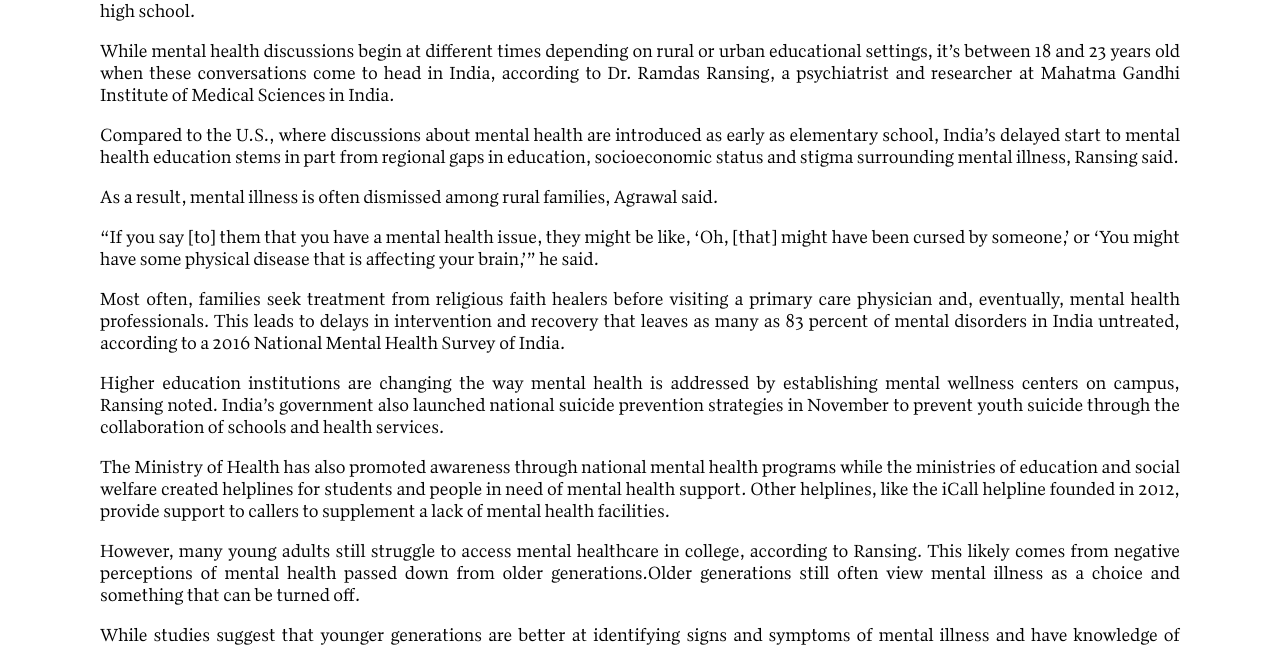
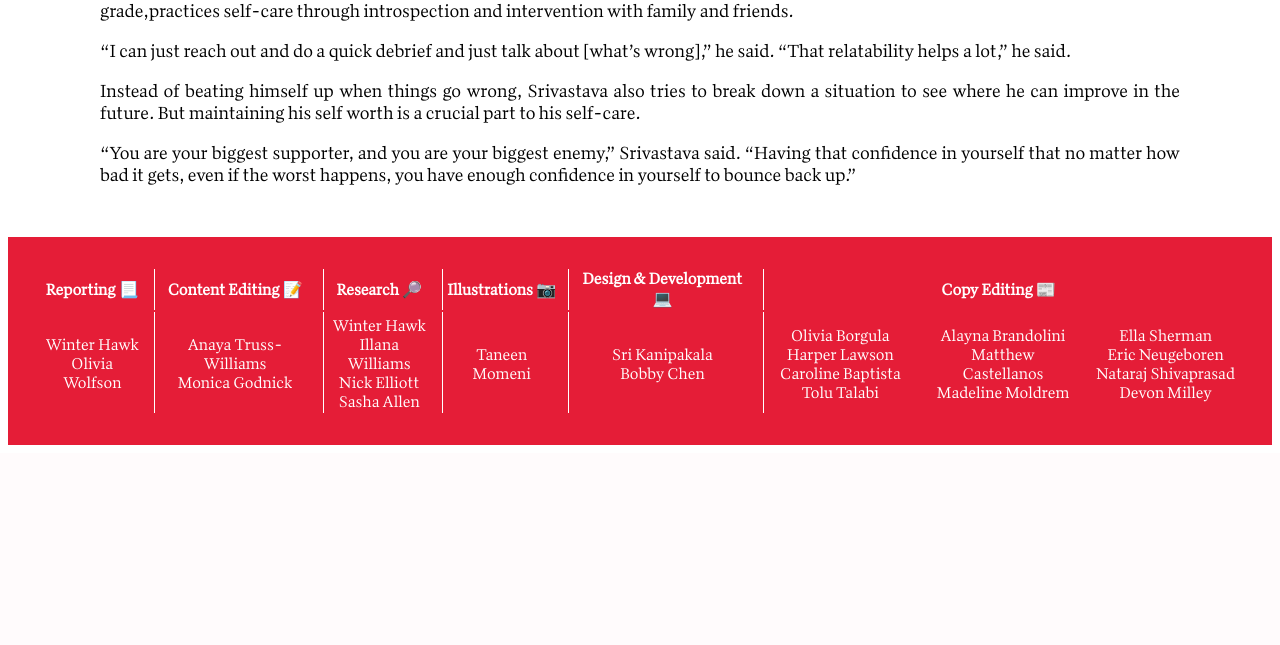
Before and after one commit to skanipakala/InternationalStudentsPage, a Flask app: page /student/1 in a window 1280 px wide. Shown: the part 2040-2685 px from the top of the page. After the commit the page ends 2485 px from the top, so only its background shows below. Run offline with Flask 2, Linux system fonts and the light colour scheme.

Commit message:
UI, audio, footer, header

```diff
--- a/app.py
+++ b/app.py
@@ -42,3 +42,4 @@ def student_detail(id):
 # run the app
 
 app.run(host='0.0.0.0', port=3000)
+# app.run(debug = True, port=3000)
--- a/static/css/student_detail_style.css
+++ b/static/css/student_detail_style.css
@@ -39,9 +39,11 @@ audio {
 }
 
 .image {
+  height: 100px;
   display: flex;
   align-items: center;
   justify-content: center;
+
 }
 
 .article {
@@ -75,10 +77,10 @@ hr {
   padding: 2rem;
 }
 
-/* Add margin to the image */
+/* Add margin to the image
 .img-fluid {
   margin-bottom: 1rem;
-}
+} */
 
 /* Adjust font size for quote */
 p:nth-of-type(1) {
--- a/templates/student_detail.html
+++ b/templates/student_detail.html
@@ -6,28 +6,61 @@
     <link rel="stylesheet" href="/static/css/student_detail_style.css">
 </head>
 
-<header style="background-color: #E51D37; height: 75px; display: flex; align-items: center;">
 
-    <a href="https://dbknews.com/" target="_blank">
-        <img src="https://salaryguide.dbknews.com/1a8465ad87edba93883e5f4f6a380826.png"
-            style="height: 40px; margin-right: 10px; margin-left: 10px;">
+<header style="position: fixed; top: 0; left: 0; right: 0; background-color: #E51D37; height: 75px; display: flex; align-items: center; justify-content: space-between; z-index: 1;">
+    <a href="https://dbknews.com/" target="_blank" style="text-decoration: none; color: black;">
+    <div style="display: flex; flex-direction: row;">
+
+
+            <img src="https://salaryguide.dbknews.com/1a8465ad87edba93883e5f4f6a380826.png"
+                style="height: 40px; margin-right: 10px; margin-left: 10px;">
+
+        <h1 style="color: white; font-size: 24px; margin: 0; padding-top: 5px;">Special Project</h1>
+    </div>
     </a>
 
-    <h1 style="color: white; font-size: 24px; margin: 0; text-align: center;">Special Project
-    </h1>
+
+
+
+
+
+    <button style="color: white; background-color: #333; border: none; padding: 5px 30px; border-radius: 5px;
+    cursor: pointer; font-size: 18px; display: flex; align-items: center;" onclick="window.location.href='/'">
+
+    <img  src="https://cdn-icons-png.flaticon.com/512/5352/5352016.png" alt="Return to Map Icon" style="width: 50px; height: 50px; margin-right: 10px;">
+
+    <span style="white-space: nowrap;">Return to Map</span>
+
+    </button>
+
+    <h5 style="padding-left: 150px;"></h5>
+
 </header>
+
+<div style="height: 50px"></div>
 
 <body>
     <div class="container">
         <div class="header">
             <h1 class="text-center"><strong>{{ student.title }}</strong></h1>
-            <h2 class="text-center">{{ student.subtitle }}</h2>
-            <h3 class="text-center">{{ student.name }}</h3>
+            <h3 class="text-center">{{ student.subtitle }}</h3>
+            <h4 class="text-center">{{ student.name }}</h4>
         </div>
         <div class="row">
-            <div class="image">
-                <img src="{{ url_for('static', filename='img/student_pics/' + student.picture) }}" class="img-fluid" alt="{{ student.name }}">
-            </div>
+
+
+                <div class="image">
+                    <img
+                    height="500px"
+                    style="border-radius: 50px; box-shadow: 0 0 10px rgba(0,0,0,0.5);"
+                    src="{{ url_for('static', filename='img/student_pics/' + student.picture) }}" alt="{{ student.name }}">
+                </div>
+
+
+
+                <h4 style="text-align: center;">{{student.caption}}</h4>
+
+
             <div class="col-md-8">
                 <!-- <h3>{{ student.name }}</h3> -->
                 <!-- <h4>{{ student.country }}</h4> -->
@@ -48,4 +81,60 @@
         </div>
     </div>
 </body>
+
+
+
+<footer style="background-color: #E51D37; color: white; margin: 0 auto; display: flex; justify-content: center; align-items: center;">
+    <table style="padding: 30px;">
+      <tr>
+        <th style="font-size: 16px; font-weight: bold; border-right: 1px solid white; padding-right: 10px;">Reporting 📃</th>
+        <th style="font-size: 16px; font-weight: bold; border-right: 1px solid white; padding-right: 10px;">Content Editing 📝</th>
+        <th style="font-size: 16px; font-weight: bold; border-right: 1px solid white; padding-right: 10px;">Research 🔎</th>
+        <th style="font-size: 16px; font-weight: bold; border-right: 1px solid white; padding-right: 10px;">Illustrations 📷</th>
+        <th style="font-size: 16px; font-weight: bold; border-right: 1px solid white; padding-right: 10px;">Design &amp; Development 💻</th>
+        <th style="font-size: 16px; font-weight: bold; padding-right: 10px;">Copy Editing 📰</th>
+      </tr>
+      <tr>
+        <td style="text-align:center; font-size: 16px; padding-top: 5px; border-right: 1px solid white; padding-right: 10px;">
+          Winter Hawk<br>
+          Olivia Wolfson<br>
+        </td>
+        <td style="text-align:center; font-size: 16px; padding-top: 5px; border-right: 1px solid white; padding-right: 10px;">
+          Anaya Truss-Williams<br>
+          Monica Godnick
+        </td>
+        <td style="text-align:center; font-size: 16px; padding-top: 5px; border-right: 1px solid white; padding-right: 10px;">
+          Winter Hawk<br>
+          Illana Williams<br>
+          Nick Elliott<br>
+          Sasha Allen<br>
+        </td>
+        <td style="text-align:center; font-size: 16px; padding-top: 5px; border-right: 1px solid white; padding-right: 10px;">
+          Taneen Momeni
+        </td>
+        <td style="text-align:center; font-size: 16px; padding-top: 5px; border-right: 1px solid white; padding-right: 10px;">
+          Sri Kanipakala<br>
+          Bobby Chen
+
+        </td>
+        <td style="text-align:center; font-size: 16px; padding-top: 5px;">
+          <div style="text-align:center; column-count: 3;">
+            Olivia Borgula<br>
+            Harper Lawson<br>
+            Caroline Baptista<br>
+            Tolu Talabi<br>
+            Alayna Brandolini<br>
+            Matthew Castellanos<br>
+            Madeline Moldrem<br>
+            Ella Sherman<br>
+            Eric Neugeboren<br>
+            Nataraj Shivaprasad<br>
+            Devon Milley
+          </div>
+        </td>
+      </tr>
+    </table>
+  </footer>
+
+
 </html>
```
Also changed, not shown: students.py (+39 -29 lines), templates/home.html (+55 -73 lines), static/articles/Divyansh Agrawal/Divyansh_Agrawal.txt (renamed from static/articles/Divyansh_Agrawal/Divyansh_Agrawal.txt), static/img/student_pics/ELSAVADOR.jpg (added), static/img/student_pics/GHANA.jpeg (added), static/img/student_pics/INDIA.jpg (added), static/img/student_pics/PAKISTAN.jpg (added), static/img/student_pics/PERU.jpg (added), 5 other files.
